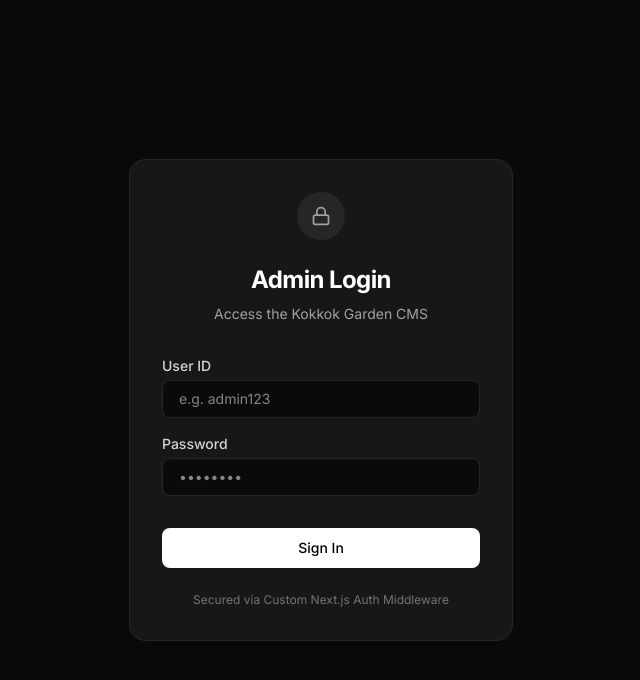
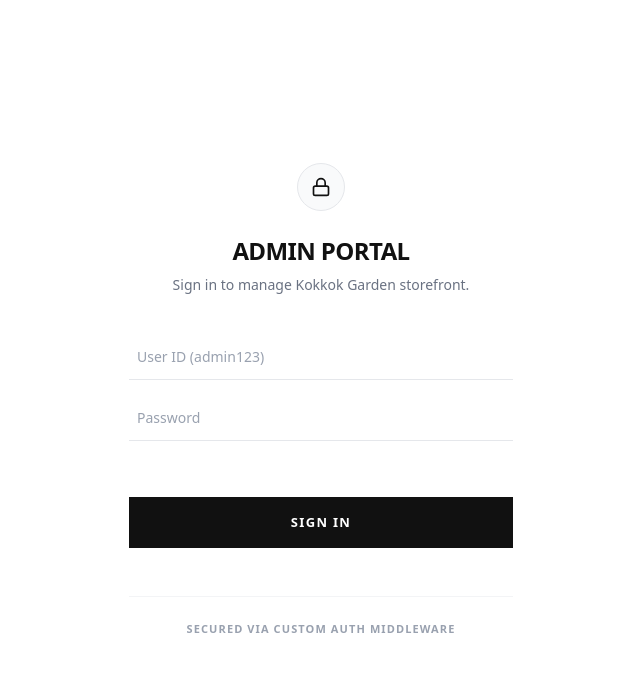
Before and after one commit to JunePark2018/kok_v2, a Next.js app: page /login in a window 1280 px wide. Shown: the top 680 px of the page, without its empty margins (319-959 px from the left). Built offline with nearby package versions, Linux system fonts and the light colour scheme.

Commit message:
Redesign Admin Login page to match primary brand aesthetic

```diff
--- a/src/app/login/page.tsx
+++ b/src/app/login/page.tsx
@@ -7,7 +7,6 @@ export default function AdminLogin() {
   const [id, setId] = useState('');
   const [password, setPassword] = useState('');
   const [error, setError] = useState('');
-  const router = useRouter();
 
   const handleLogin = (e: React.FormEvent) => {
     e.preventDefault();
@@ -21,49 +20,51 @@ export default function AdminLogin() {
   };
 
   return (
-    <div className="min-h-screen bg-neutral-950 flex items-center justify-center text-white p-4">
-      <div className="w-full max-w-sm bg-neutral-900 border border-neutral-800 rounded-2xl p-8 shadow-2xl">
-        <div className="w-12 h-12 bg-neutral-800 rounded-full flex items-center justify-center mx-auto mb-6 flex-shrink-0">
-          <Lock className="w-5 h-5 text-neutral-400" />
+    <div className="min-h-screen bg-white flex flex-col items-center justify-center font-sans px-4 animate-in fade-in duration-500">
+      <div className="w-full max-w-sm">
+
+        <div className="text-center mb-10">
+          <div className="w-12 h-12 border border-gray-200 rounded-full flex items-center justify-center mx-auto mb-6 flex-shrink-0 bg-gray-50">
+            <Lock className="w-5 h-5 text-[#111111]" />
+          </div>
+          <h1 className="text-2xl font-extrabold tracking-tight text-[#111111] mb-2 uppercase">Admin Portal</h1>
+          <p className="text-sm text-gray-500">Sign in to manage Kokkok Garden storefront.</p>
         </div>
 
-        <h1 className="text-2xl font-bold tracking-tight text-center mb-2">Admin Login</h1>
-        <p className="text-sm text-neutral-400 text-center mb-8">Access the Kokkok Garden CMS</p>
-
-        <form onSubmit={handleLogin} className="space-y-4">
+        <form onSubmit={handleLogin} className="space-y-6">
+          <div className="space-y-4">
             <div>
-            <label className="block text-sm font-medium text-neutral-300 mb-1">User ID</label>
               <input
                 type="text"
                 value={id}
                 onChange={(e) => setId(e.target.value)}
-              placeholder="e.g. admin123"
-              className="w-full bg-neutral-950 border border-neutral-800 rounded-lg px-4 py-2 focus:outline-none focus:border-neutral-600 transition text-sm text-white"
+                placeholder="User ID (admin123)"
+                className="w-full bg-white border-b border-gray-200 px-2 py-3 focus:outline-none focus:border-black transition text-sm text-[#111111] placeholder:text-gray-400"
               />
             </div>
             <div>
-            <label className="block text-sm font-medium text-neutral-300 mb-1">Password</label>
               <input
                 type="password"
                 value={password}
                 onChange={(e) => setPassword(e.target.value)}
-              placeholder="••••••••"
-              className="w-full bg-neutral-950 border border-neutral-800 rounded-lg px-4 py-2 focus:outline-none focus:border-neutral-600 transition text-sm text-white"
+                placeholder="Password"
+                className="w-full bg-white border-b border-gray-200 px-2 py-3 focus:outline-none focus:border-black transition text-sm text-[#111111] placeholder:text-gray-400"
               />
             </div>
+          </div>
 
-          {error && <p className="text-red-400 text-xs font-semibold text-center pt-2">{error}</p>}
+          {error && <p className="text-red-500 text-xs font-bold text-center">{error}</p>}
 
           <button
             type="submit"
-            className="w-full bg-white text-black py-2.5 rounded-lg font-medium text-sm hover:bg-neutral-200 transition mt-4"
+            className="w-full bg-[#111111] text-white py-4 rounded-none font-bold tracking-widest text-[13px] hover:bg-black hover:shadow-lg transition-all mt-8"
           >
-            Sign In
+            SIGN IN
           </button>
         </form>
 
-        <div className="mt-6 text-center">
-           <p className="text-xs text-neutral-500">Secured via Custom Next.js Auth Middleware</p>
+        <div className="mt-12 text-center border-t border-gray-100 pt-6">
+           <p className="text-[11px] font-semibold text-gray-400 tracking-widest uppercase">Secured via Custom Auth Middleware</p>
         </div>
       </div>
     </div>
```
Lines whose indentation alone changed are shown as unchanged.
